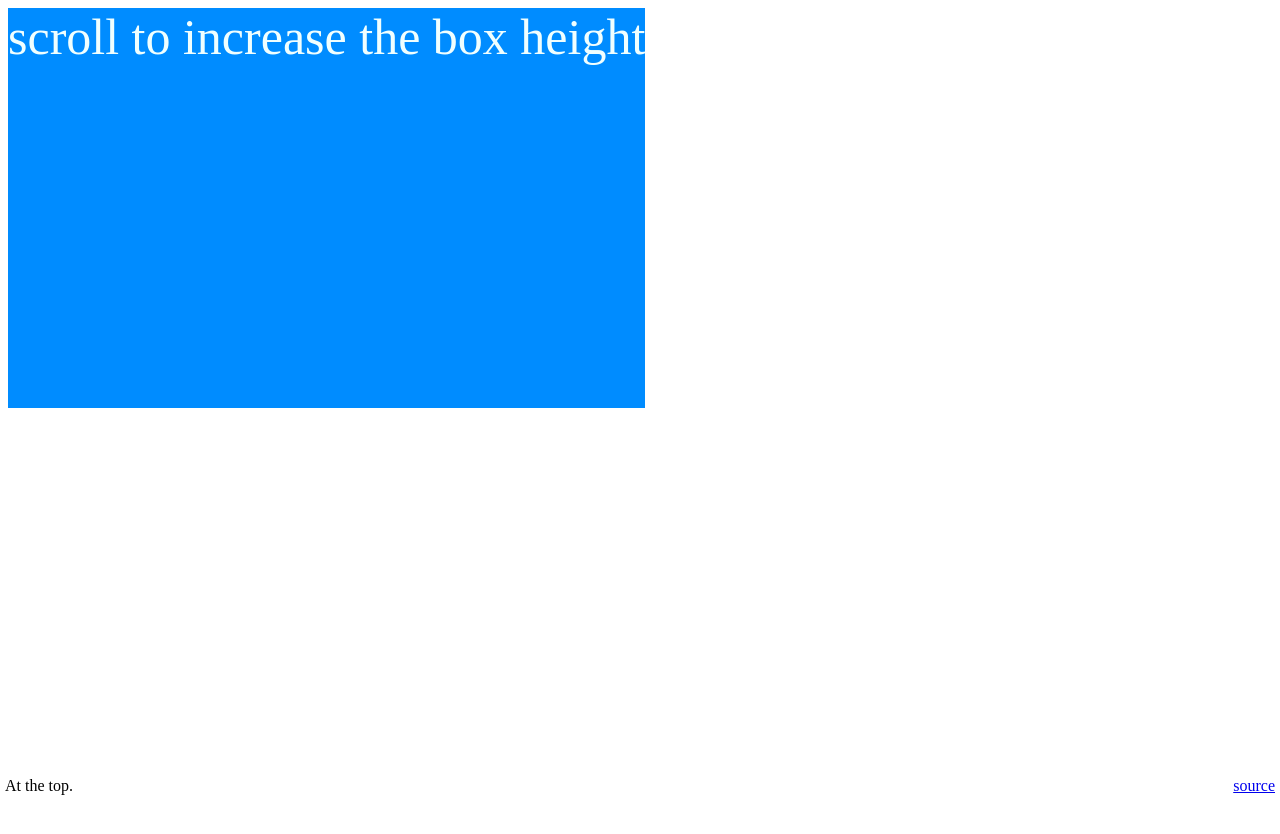
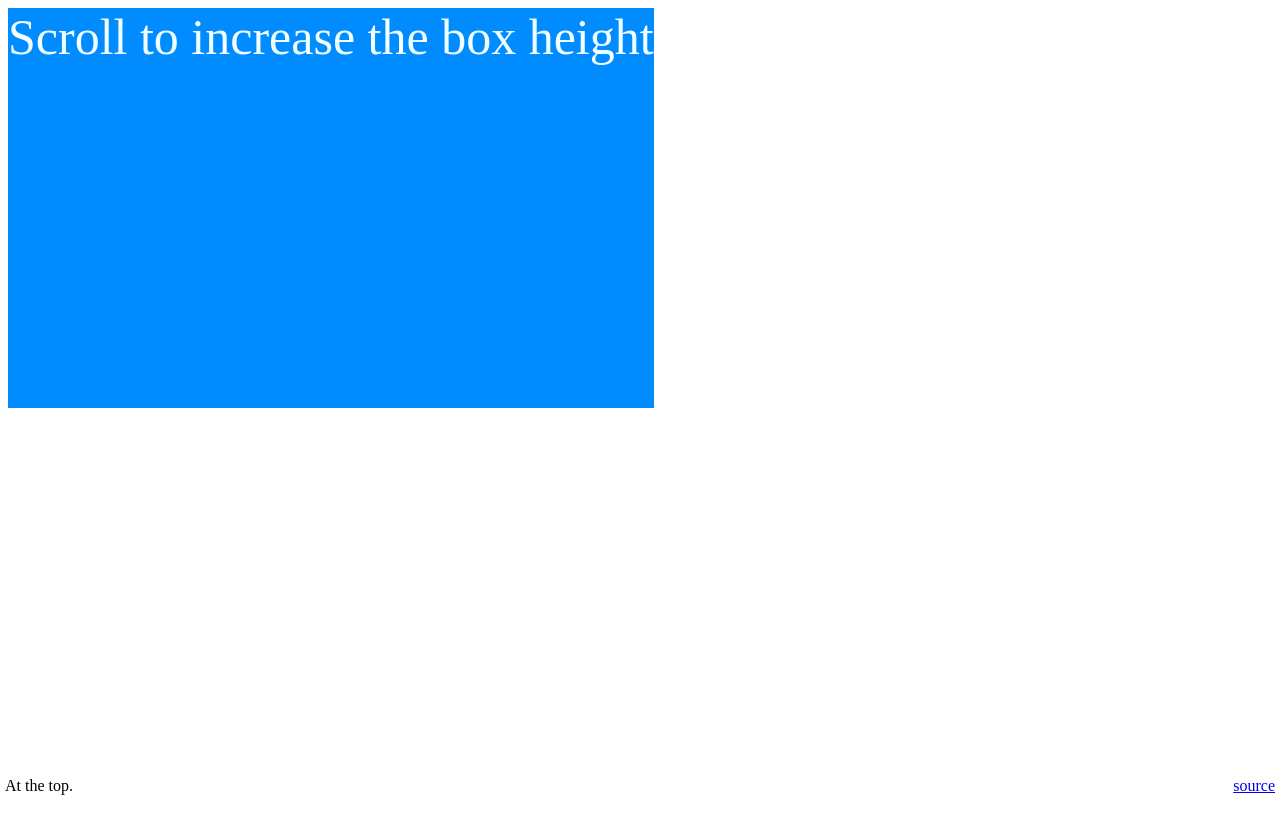
Before and after one commit to ryanpcmcquen/scrollEvents, a plain HTML site: page index.html in a window 1280 px wide. Shown: the top 834 px of the page. Drawn offline with Linux system fonts and the light colour scheme.

Commit message:
capitalize

```diff
--- a/index.html
+++ b/index.html
@@ -9,7 +9,7 @@
 <body>
   <div class="container">
     <div class="foo">
-      scroll to increase the box height
+      Scroll to increase the box height
     </div>
   </div>
   <div style="position: fixed; bottom: 5px; right: 5px;"><a href="https://github.com/ryanpcmcquen/scrollEvents">source</a></div>
```
